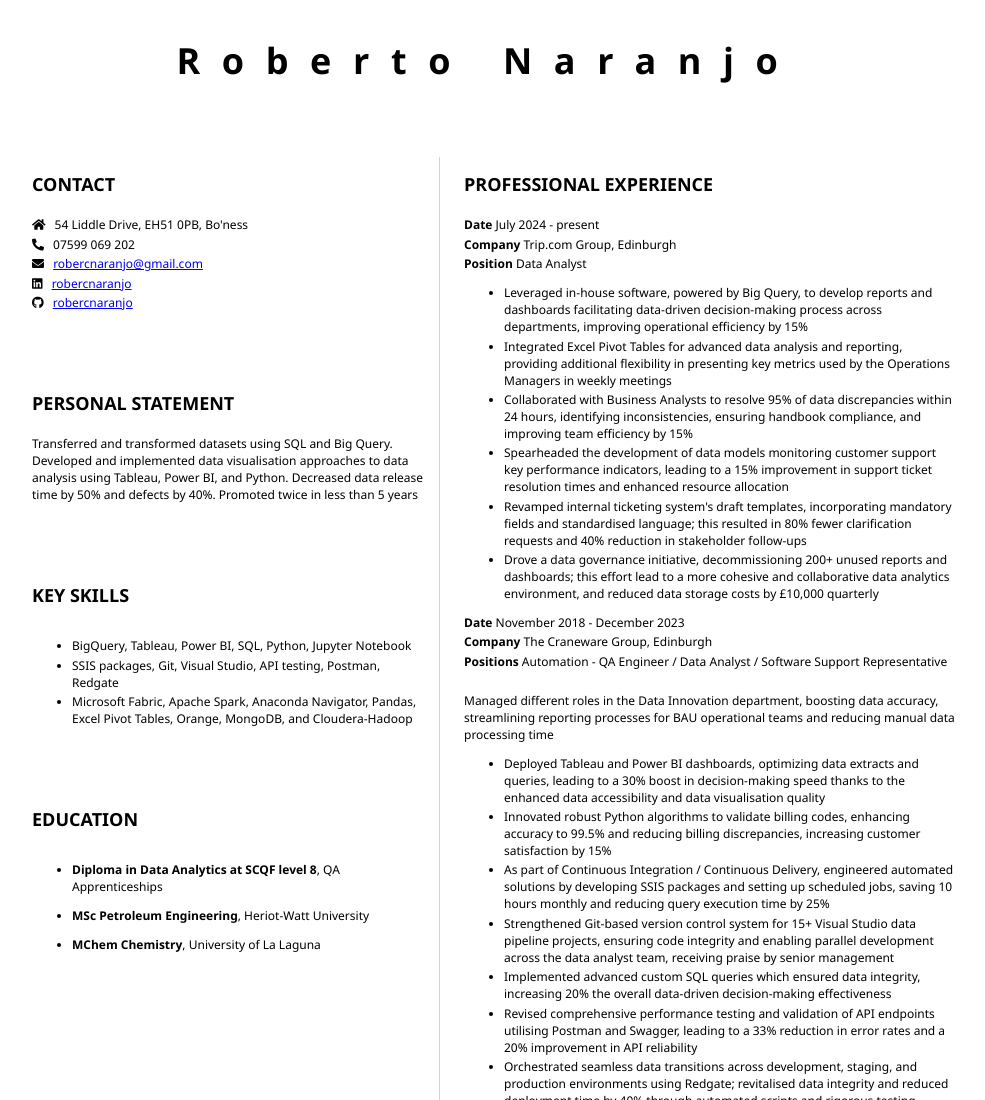
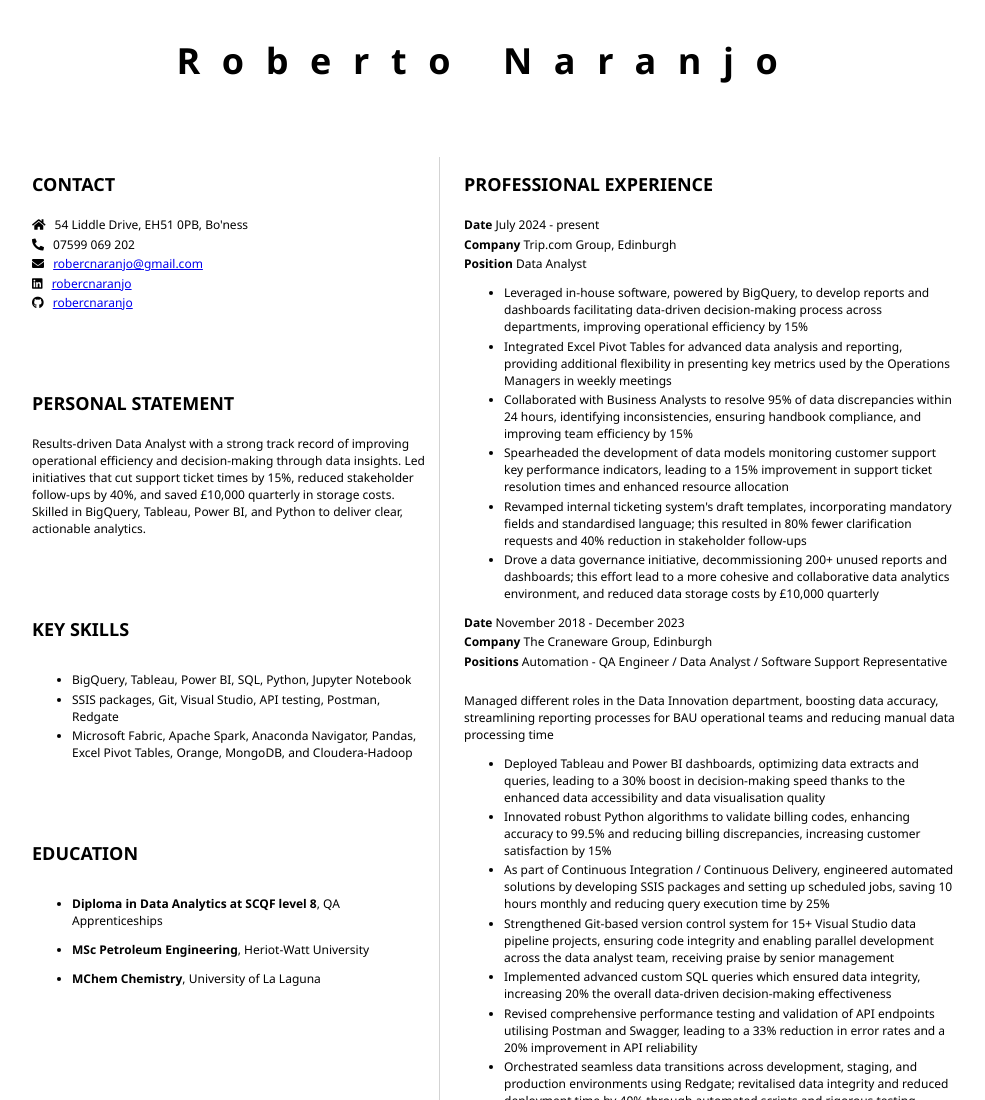
Before and after one commit to robercnaranjo/cv, a plain HTML site: page index.html in a window 1280 px wide. Shown: the top 1100 px of the page, without its empty margins (152-1137 px from the left). Drawn offline with Linux system fonts and the light colour scheme.

Commit message:
Updated personal statements and fixed typos

```diff
--- a/index.html
+++ b/index.html
@@ -42,9 +42,9 @@
 					<h2>PERSONAL STATEMENT</h2>
 					<!-- about me -->
                     <p>
-                        Transferred and transformed datasets using SQL and Big Query.
-                        Developed and implemented data visualisation approaches to data analysis using Tableau, Power BI, and Python.
-                        Decreased data release time by 50% and defects by 40%. Promoted twice in less than 5 years
+                        Results-driven Data Analyst with a strong track record of improving operational efficiency and decision-making through data insights.
+                        Led initiatives that cut support ticket times by 15%, reduced stakeholder follow-ups by 40%, and saved £10,000 quarterly in storage costs.
+                        Skilled in BigQuery, Tableau, Power BI, and Python to deliver clear, actionable analytics.
                     </p>
 				</section>
                     <br>
@@ -100,7 +100,7 @@
                     </p>
                         <ul>
 		                    <li>
-                                Leveraged in-house software, powered by Big Query, to develop reports and dashboards facilitating data-driven decision-making process across departments, improving operational efficiency by 15%
+                                Leveraged in-house software, powered by BigQuery, to develop reports and dashboards facilitating data-driven decision-making process across departments, improving operational efficiency by 15%
                             </li>
                             <li>
                                 Integrated Excel Pivot Tables for advanced data analysis and reporting, providing additional flexibility in presenting key metrics used by the Operations Managers in weekly meetings
```
